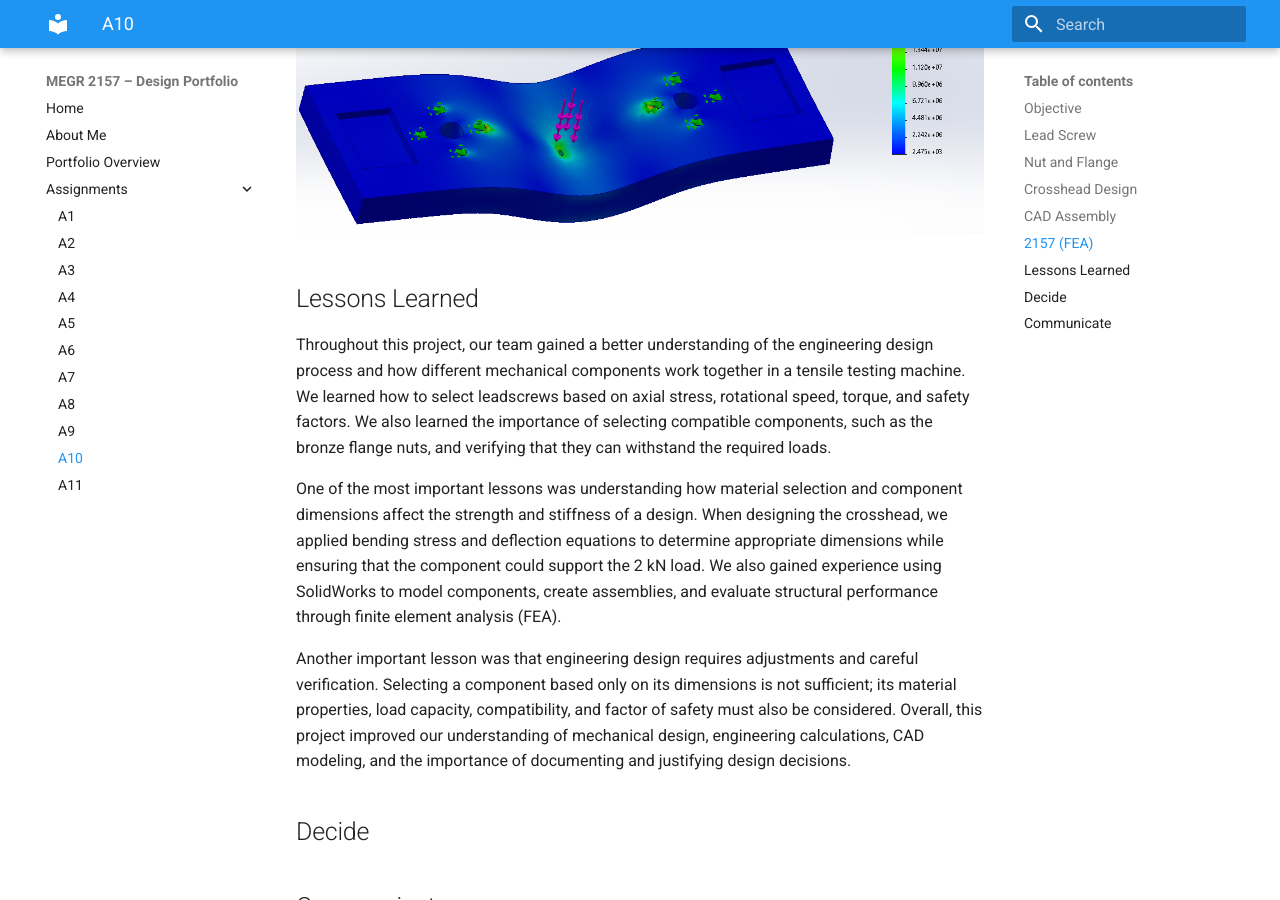
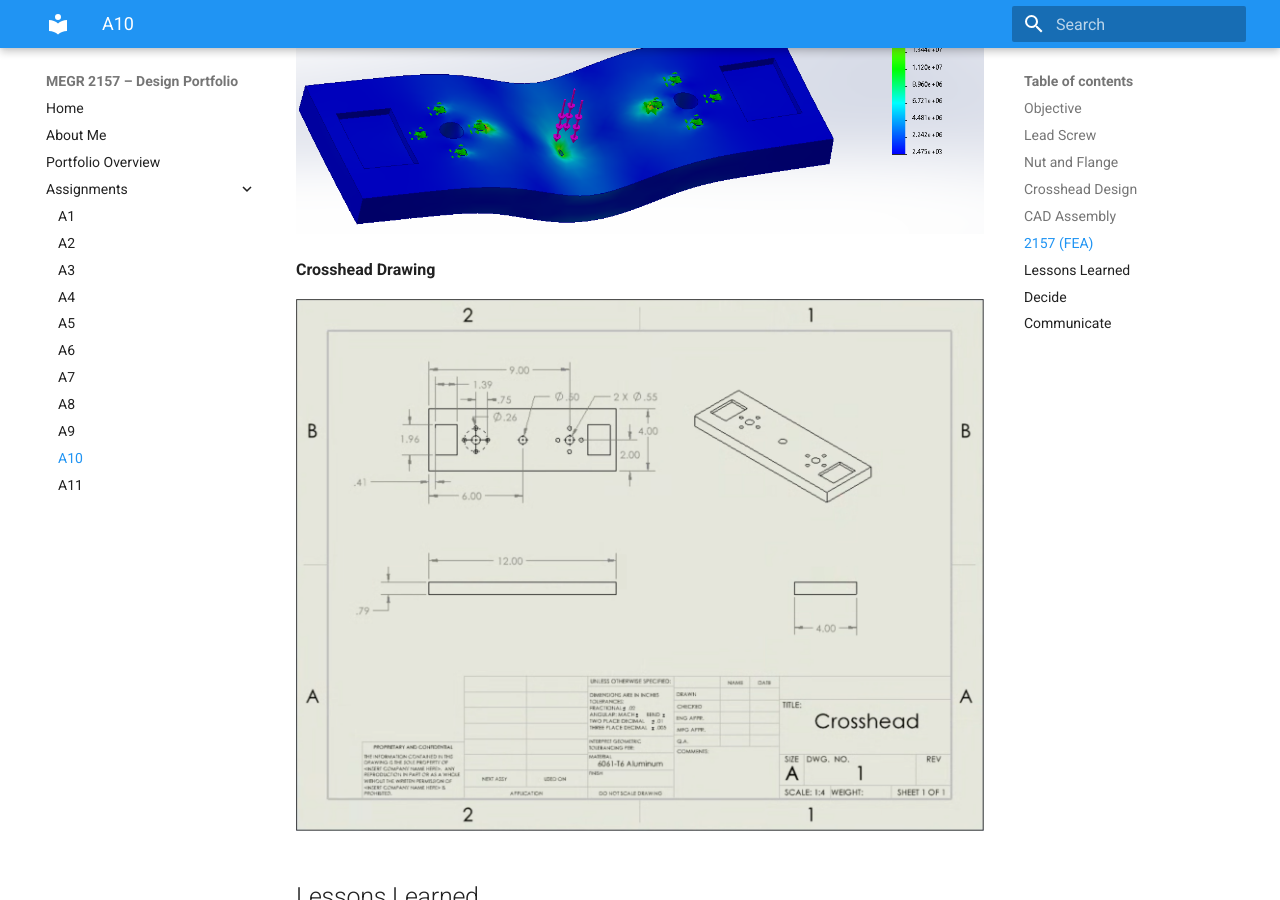
Before and after one commit to jcasillaspad/MEGR2157-Portfolio, an MkDocs documentation site: the page built from docs/assignments/A10/index.md, in a window 1280 px wide and 900 px high, scrolled down 12272 px. Built offline with MkDocs 1.6.1 and Material for MkDocs 9.7.7, drawn with Linux system fonts in a browser that asks for light colours.

Commit message:
Add crosshead drawing to project documentation
Added a section for the crosshead drawing to the documentation.

```diff
--- a/docs/assignments/A10/index.md
+++ b/docs/assignments/A10/index.md
@@ -68,6 +68,10 @@ The objective of this assignment is to design a mechanically operated tensile te
 
 ![Optimized crosshead stress](optimizedstress.png)
 
+**Crosshead Drawing**
+
+![Crosshead drawing](crossheaddrawing.png)
+
 ## Lessons Learned
 
 Throughout this project, our team gained a better understanding of the engineering design process and how different mechanical components work together in a tensile testing machine. We learned how to select leadscrews based on axial stress, rotational speed, torque, and safety factors. We also learned the importance of selecting compatible components, such as the bronze flange nuts, and verifying that they can withstand the required loads.
```
